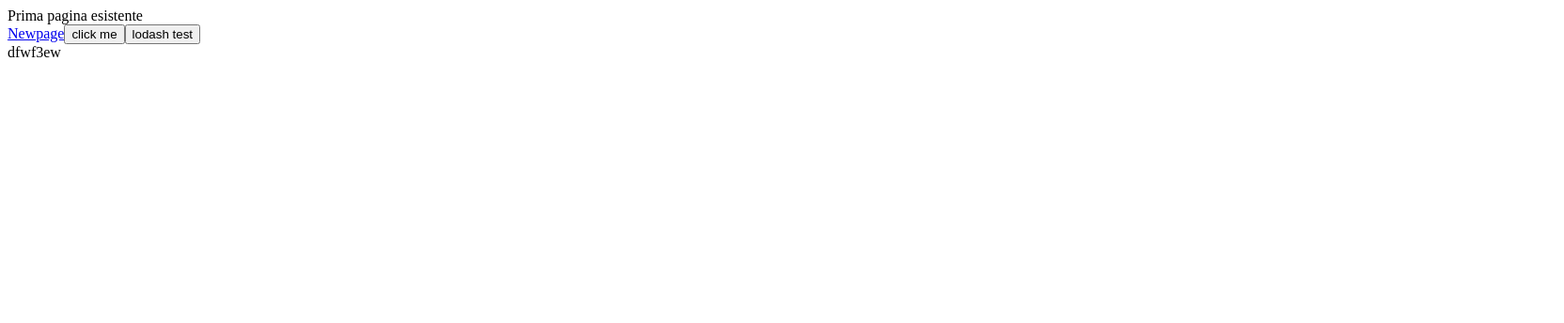
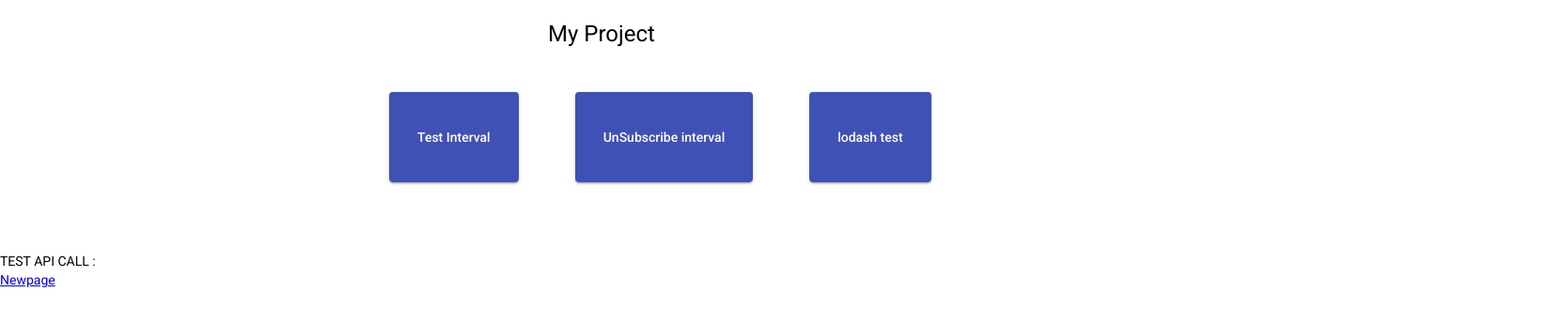
Before and after one commit to Umberto90/myprojemm, an Angular app: page / in a window 1280 px wide. Shown: the top 344 px of the page at 94% size, 1664 px wide, since content can reach past the window. Built offline with nearby package versions, Linux system fonts and the light colour scheme; no server answers.

Commit message:
material angular

```diff
--- a/angular.json
+++ b/angular.json
@@ -24,6 +24,7 @@
               "src/assets"
             ],
             "styles": [
+              "./node_modules/@angular/material/prebuilt-themes/indigo-pink.css",
               "src/styles.css"
             ],
             "scripts": []
@@ -88,6 +89,7 @@
               "src/assets"
             ],
             "styles": [
+              "./node_modules/@angular/material/prebuilt-themes/indigo-pink.css",
               "src/styles.css"
             ],
             "scripts": []
@@ -119,6 +121,7 @@
           }
         }
       }
-    }},
+    }
+  },
   "defaultProject": "myproject"
 }
--- a/package.json
+++ b/package.json
@@ -12,10 +12,12 @@
   "private": true,
   "dependencies": {
     "@angular/animations": "~10.1.4",
+    "@angular/cdk": "^10.2.4",
     "@angular/common": "~10.1.4",
     "@angular/compiler": "~10.1.4",
     "@angular/core": "~10.1.4",
     "@angular/forms": "~10.1.4",
+    "@angular/material": "^10.2.4",
     "@angular/platform-browser": "~10.1.4",
     "@angular/platform-browser-dynamic": "~10.1.4",
     "@angular/router": "~10.1.4",
--- a/src/app/app.component.css
+++ b/src/app/app.component.css
@@ -0,0 +1,19 @@
+.title {
+  text-align: center;
+  padding-top: 20px;
+}
+
+.test-button-containter {
+  position: relative;
+  left: 30%;
+}
+
+.test-button {
+  position: relative;
+  padding: 20px;
+  float: left;
+}
+
+.test-button {
+  padding: 30px;
+}
--- a/src/app/app.component.html
+++ b/src/app/app.component.html
@@ -1,8 +1,16 @@
-<a>Prima pagina esistente</a>
+<h1 class="title">{{title}}</h1>
+<div class="test-button-containter">
+    <div class="test-button">
+        <button mat-raised-button color="primary" class="test-button" (click) = "testinterval()">Test Interval</button>
+    </div>
+    <div class="test-button">
+        <button mat-raised-button color="primary" class="test-button" (click) = "unsubscribe(subscription)">UnSubscribe interval</button>
+    </div>
+    <div class="test-button">
+        <button mat-raised-button color="primary" class="test-button" (click) = "lodashfunc()">lodash test</button>
+    </div>
+</div>
+<div style="padding-top: 200px;">TEST API CALL :</div>
 <div *ngIf="heroes">{{heroes.name}}</div>
-<div *ngIf="!heroes">no data</div>
 <a routerLink="/newpage" routerLinkActive="active">Newpage</a>
 <router-outlet></router-outlet>
-<button (click) = "loghero()">click me </button>
-<button (click) = "lodashfunc()">lodash test</button>
-<div>dfwf3ew</div>
--- a/src/app/app.component.ts
+++ b/src/app/app.component.ts
@@ -1,8 +1,8 @@
 import { Component } from '@angular/core';
 import { AppService } from './app.service';
-import { fromEvent, from, Observable } from 'rxjs';
+import { fromEvent, from, Observable, interval, Subscriber, Subscription, Subscribable } from 'rxjs';
 import { of } from 'rxjs';
-import { throttleTime, map, scan, filter, tap } from 'rxjs/operators';
+import { throttleTime, map, scan, filter, tap, debounceTime } from 'rxjs/operators';
 import { chunk, compact, concat, debounce, difference, forEach, forOwn, isArray, sortedIndex } from 'lodash';
 import { HttpClient, HttpHeaders } from '@angular/common/http';
 
@@ -15,38 +15,54 @@ export class AppComponent {
 
   constructor(private appService: AppService, private http: HttpClient) { }
 
-  title = 'myproject';
+  title = 'My Project';
   heroes = {}
   her = {}
   names = { name: 'umberto', surname: "d'angelo" }
+  subscription: any
 
 
-  obs = new Observable((subscriber) => {
+  ngOnInit() {
+    this.getHeroesapi()
+    this.executeoninit()
+  }
+
+  executeoninit() {
+    let obs = new Observable((subscriber) => {
       subscriber.next(1)
       subscriber.next(2)
       subscriber.next(3)
       subscriber.next(4)
       setTimeout(() => {
         subscriber.next(5);
-      subscriber.complete()
       }, 5000);
     }).pipe(
       filter(data => data > 2),                    //filter Operator
-     map((val) => {return val as number * 2}),    //map operator
-  ).subscribe(data => console.log("data" + data))
+      map((val) => { return val as number * 2 }),    //map operator
+    ).subscribe(data => console.log(data))
+  }
 
+  testinterval() {
+    const secondsCounter = interval(1000);
+    this.subscription = secondsCounter.pipe(
+      filter(data => data > 5),
+      //debounceTime(5000)
+    ).subscribe(value => console.log(`It's been ${value} seconds since subscribing!`), error => console.log(error));
+  }
 
-
-
-
-
-  ngOnInit() {
-    this.getHeroesapi()
+  unsubscribe(x: Subscription) {
+    x.unsubscribe()
+    console.log("unsubscribed succesfully!")
   }
 
   loghero() {
     console.log(this.heroes)
 
+  }
+
+  ofoperator() {
+    let a = of(1, 2, 3)
+    a.subscribe(value => console.log(value))
   }
 
   getHeroes(): void {
--- a/src/app/app.module.ts
+++ b/src/app/app.module.ts
@@ -4,6 +4,8 @@ import { RouterModule, Routes } from '@angular/router';
 import { AppComponent } from './app.component';
 import { PaginaComponent } from './pagina.component';
 import { HttpClientModule } from '@angular/common/http';
+import { BrowserAnimationsModule } from '@angular/platform-browser/animations';
+import {MatButtonModule} from '@angular/material/button';
 
 const appRoutes: Routes = [
   { path: 'newpage', component: PaginaComponent },
@@ -17,10 +19,12 @@ const appRoutes: Routes = [
   imports: [
     BrowserModule,
     HttpClientModule,
+    MatButtonModule,
     RouterModule.forRoot(
       appRoutes,
       //{ enableTracing: true } // <-- debugging purposes only
-    )
+    ),
+    BrowserAnimationsModule
   ],
   providers: [],
   bootstrap: [AppComponent]
--- a/src/index.html
+++ b/src/index.html
@@ -6,8 +6,10 @@
   <base href="/">
   <meta name="viewport" content="width=device-width, initial-scale=1">
   <link rel="icon" type="image/x-icon" href="favicon.ico">
+  <link href="https://fonts.googleapis.com/css?family=Roboto:300,400,500&display=swap" rel="stylesheet">
+  <link href="https://fonts.googleapis.com/icon?family=Material+Icons" rel="stylesheet">
 </head>
-<body>
+<body class="mat-typography">
   <app-root></app-root>
 </body>
 </html>
--- a/src/styles.css
+++ b/src/styles.css
@@ -1 +1,4 @@
 /* You can add global styles to this file, and also import other style files */
+
+html, body { height: 100%; }
+body { margin: 0; font-family: Roboto, "Helvetica Neue", sans-serif; }
```
Also changed, not shown: 1 other file (tests, documents, lock files or other folders). Lines whose indentation alone changed are shown as unchanged.
